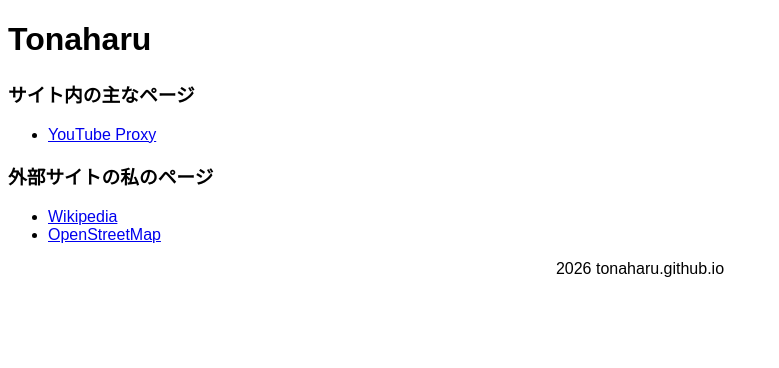
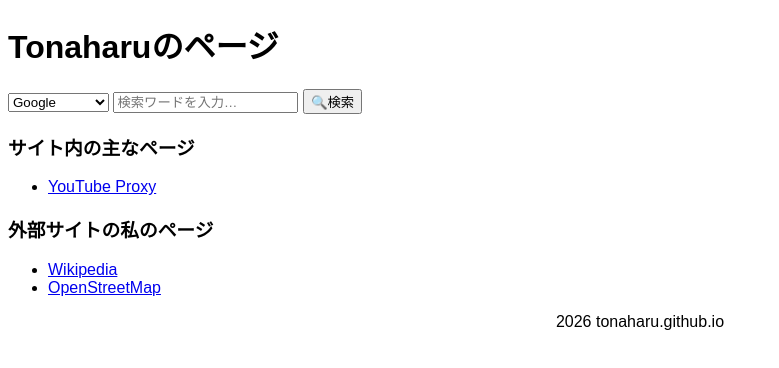
Before and after one commit to tonaharu/tonaharu.github.io, a plain HTML site: page index.html in a window 1280 px wide. Shown: the whole page, without its empty margins (0-779 px from the left). Drawn offline with Linux system fonts and the light colour scheme; a web font is replaced by a local one.

Commit message:
Update index.html

```diff
--- a/index.html
+++ b/index.html
@@ -5,7 +5,19 @@
     <link rel="stylesheet" href="style.css">
   </head>
   <body>
-    <h1>Tonaharu</h1>
+    <h1>Tonaharuのページ</h1>
+    <div id="upper">
+      <select name="engine" id="engine">
+        <option value="google" selected>Google</option>
+        <option value="bing">Bing</opiton>
+        <option value="duckduckgo">DuckDuckGo</option>
+        <option value="baidu">百度</option>
+        <option value="ecosia">Ecosia</option>
+        <opiton value="all">全て</option>
+      </select>
+      <input type="search" id="search" name="q" placeholder="検索ワードを入力…">
+      <button type="submit" id="sb">🔍検索</button>
+    </div>
     <h3>サイト内の主なページ</h3>
     <ul>
       <li><a href="https://tonaharu.github.io/siatube/">YouTube&nbsp;Proxy</a></li>
@@ -16,5 +28,6 @@
       <li><a href="https://www.openstreetmap.org/user/Tonaharu">OpenStreetMap</a></li>
     </ul>
     <footer>2026&nbsp;tonaharu.github.io</footer>
+    <script src="main.js"></script>
   </body>
 </html>
```
